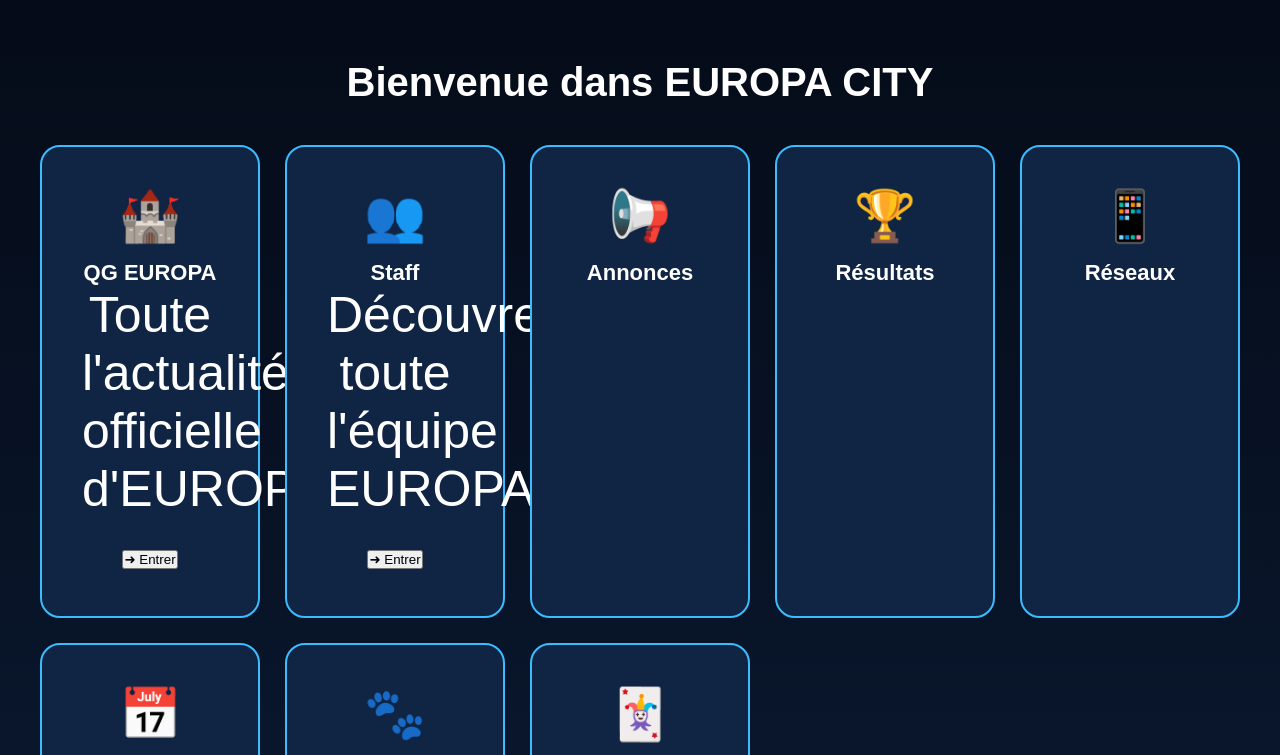
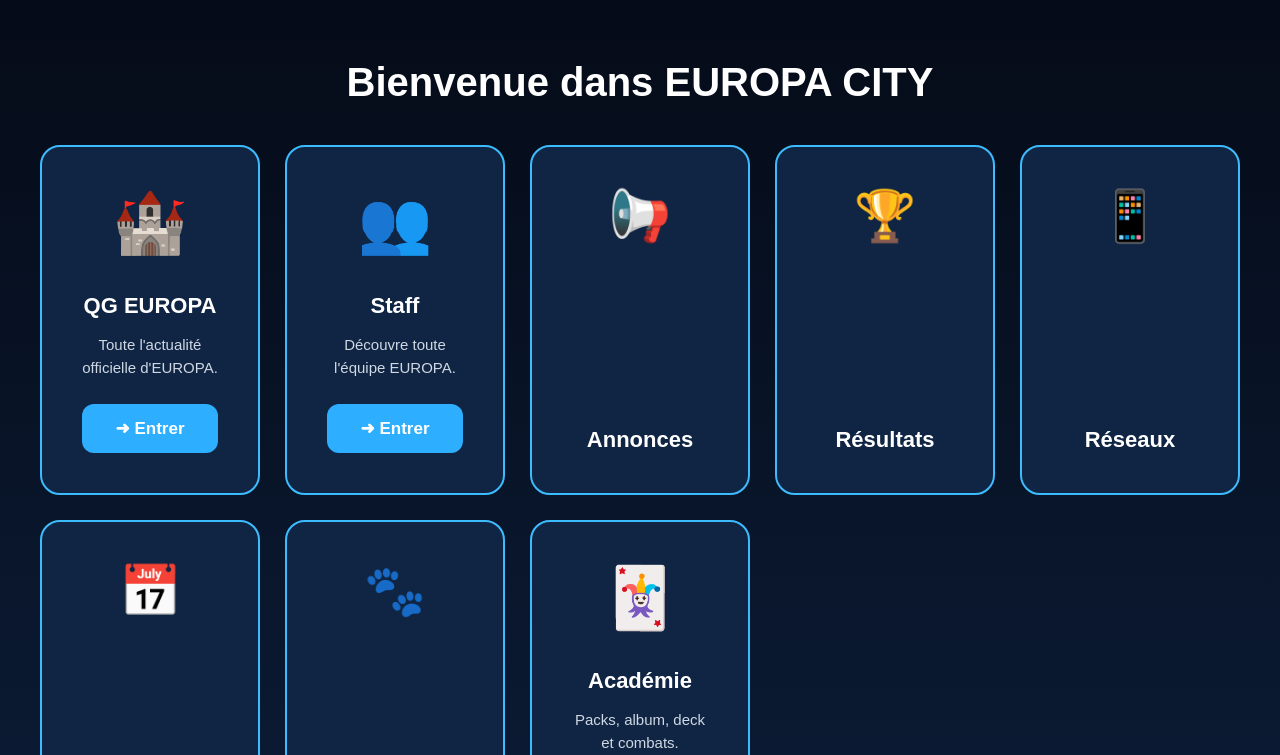
Before and after one commit to fohenlederout12-design/europa-city, a plain HTML site: page index.html in a window 1280 px wide. Both pictures are taken after a click on the button "🚀 Entrer dans EUROPA CITY". Shown: the top 755 px of the page. Drawn offline with Linux system fonts and the light colour scheme.

Commit message:
Update style.css

```diff
--- a/style.css
+++ b/style.css
@@ -140,3 +140,40 @@ h1{
     font-size:18px;
     line-height:1.7;
 }
+.icon{
+    font-size:60px;
+    margin-bottom:20px;
+}
+
+.card p{
+    color:#cfd8e3;
+    font-size:15px;
+    margin:15px 0 25px;
+    line-height:1.5;
+}
+
+.openButton{
+    width:100%;
+    padding:14px;
+    border:none;
+    border-radius:12px;
+    background:#2daeff;
+    color:white;
+    font-size:17px;
+    font-weight:bold;
+    cursor:pointer;
+    transition:.3s;
+}
+
+.openButton:hover{
+    background:#58c5ff;
+    transform:scale(1.03);
+    box-shadow:0 0 20px #2daeff;
+}
+
+.card{
+    display:flex;
+    flex-direction:column;
+    justify-content:space-between;
+    min-height:320px;
+}
```
